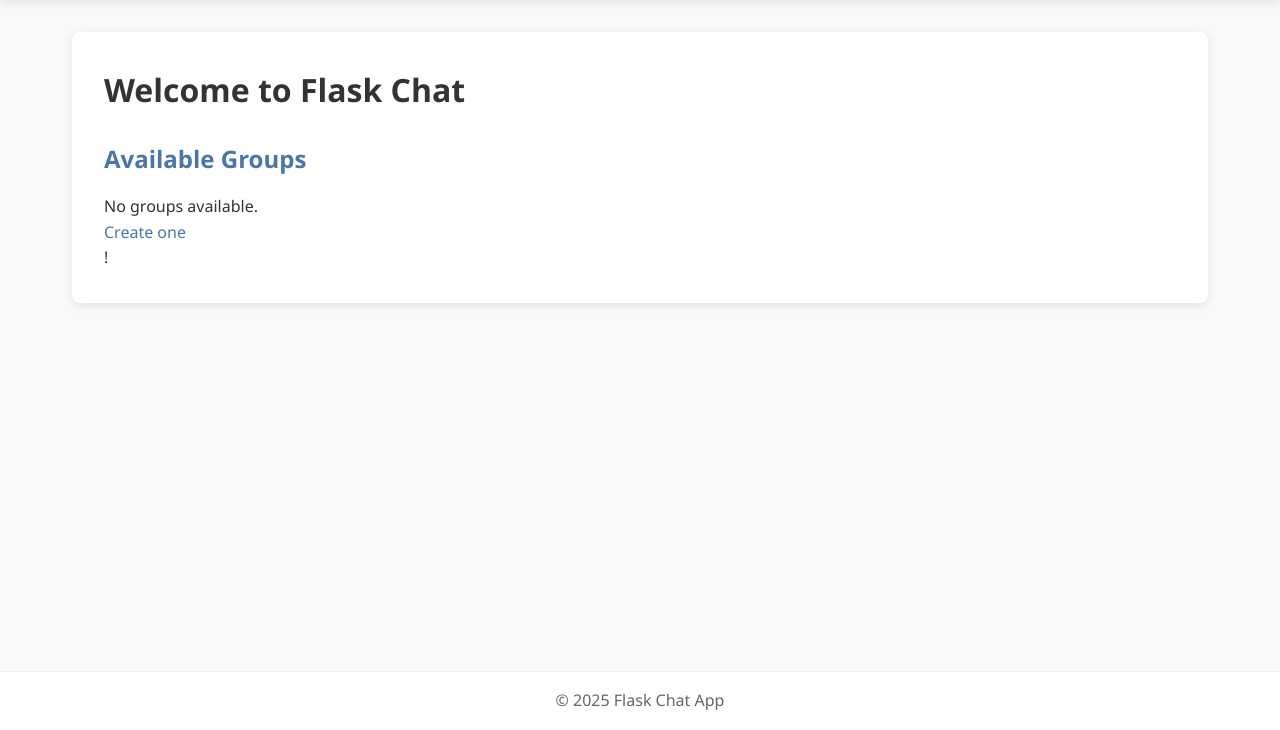
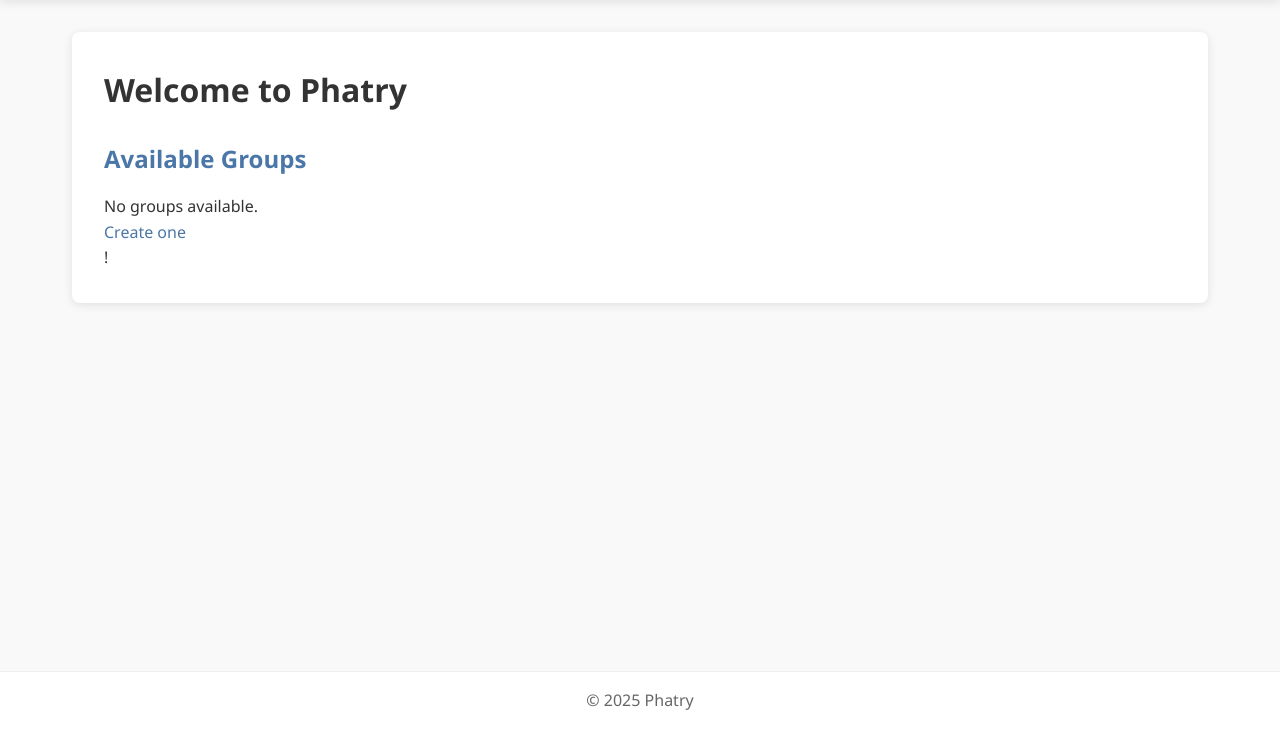
Before and after one commit to Okikulo/Phatry, a Flask app: page / in a window 1280 px wide. Shown: the part 70-800 px from the top of the page. Run offline with Flask 3, Linux system fonts and the light colour scheme; a user stored in the database is signed in; data that the repository does not hold is empty; some libraries are stand-ins or nearby versions.

Commit message:
Set correct project name in some spots

```diff
--- a/templates/base.html
+++ b/templates/base.html
@@ -40,7 +40,7 @@
     </main>
 
     <footer>
-        <p>&copy; 2025 Flask Chat App</p>
+        <p>&copy; 2025 Phatry</p>
     </footer>
 
     {% block scripts %}{% endblock %}
--- a/templates/index.html
+++ b/templates/index.html
@@ -2,7 +2,7 @@
 
 {% block content %}
 <div class="container">
-    <h1>Welcome to Flask Chat</h1>
+    <h1>Welcome to Phatry</h1>
     <div class="group-list">
         <h2>Available Groups</h2>
         {% if groups %}
```
